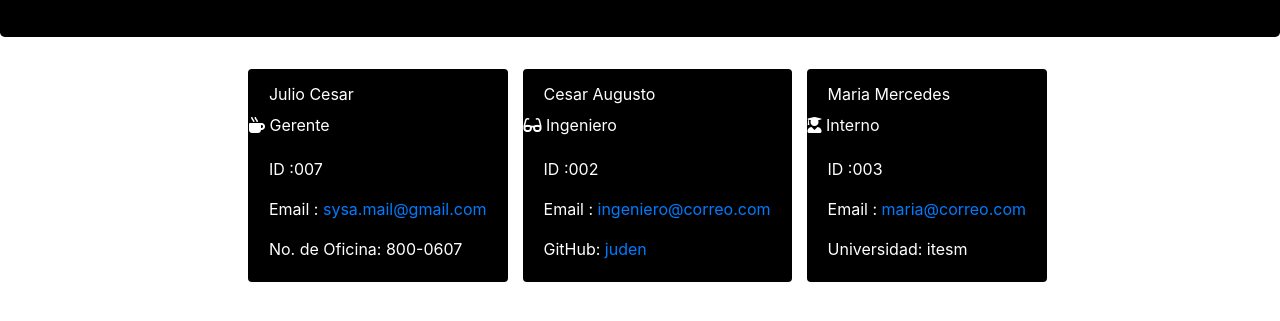
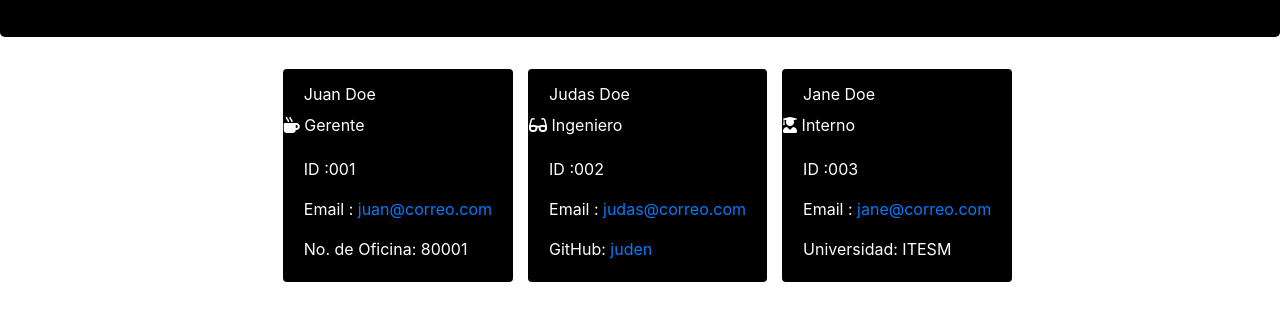
Before and after one commit to JulioCesarDelAngel/Team-Card-M02-D01, a website: page dist/Tarjetas.html in a window 1280 px wide. Shown: the part 73-394 px from the top of the page. Drawn offline with nearby package versions, Linux system fonts and the light colour scheme.

Commit message:
html para entrega

```diff
--- a/dist/Tarjetas.html
+++ b/dist/Tarjetas.html
@@ -31,32 +31,32 @@
 
 
         <div class="card text-white  mb-3" style="max-width: 18rem;">
-            <div class="card-header text-left">Julio Cesar</div>
+            <div class="card-header text-left">Juan Doe</div>
             <h7 class="card-subtitle"><i class="fas fa-mug-hot"></i> Gerente</h7>
             <div class="card-body">
-                <p class="card-text">ID :007</p>
-                <p class="card-text">Email : <a href="mailto:sysa.mail@gmail.com">sysa.mail@gmail.com </a></p>
-                <p class="card-text">No. de Oficina: 800-0607</p>
+                <p class="card-text">ID :001</p>
+                <p class="card-text">Email : <a href="mailto:juan@correo.com">juan@correo.com </a></p>
+                <p class="card-text">No. de Oficina: 80001</p>
             </div>
         </div>
 
         <div class="card text-white  mb-3" style="max-width: 18rem;">
-            <div class="card-header text-left">Cesar Augusto</div>
+            <div class="card-header text-left">Judas Doe</div>
             <h7 class="card-subtitle"><i class="fas fa-glasses"></i> Ingeniero</h7>
             <div class="card-body">
                 <p class="card-text">ID :002</p>
-                <p class="card-text">Email : <a href="mailto:ingeniero@correo.com">ingeniero@correo.com </a></p>
+                <p class="card-text">Email : <a href="mailto:judas@correo.com">judas@correo.com </a></p>
                 <p class="card-text">GitHub: <a href="https://github.com/juden" target="_blank">juden </a></p>
             </div>
         </div>
 
         <div class="card text-white  mb-3" style="max-width: 18rem;">
-            <div class="card-header text-left">Maria Mercedes</div>
+            <div class="card-header text-left">Jane Doe</div>
             <h7 class="card-subtitle"><i class="fas fa-user-graduate"></i> Interno</h7>
             <div class="card-body">
                 <p class="card-text">ID :003</p>
-                <p class="card-text">Email : <a href="mailto:maria@correo.com">maria@correo.com </a></p>
-                <p class="card-text">Universidad: itesm</p>
+                <p class="card-text">Email : <a href="mailto:jane@correo.com">jane@correo.com </a></p>
+                <p class="card-text">Universidad: ITESM</p>
             </div>
         </div>
 
```
